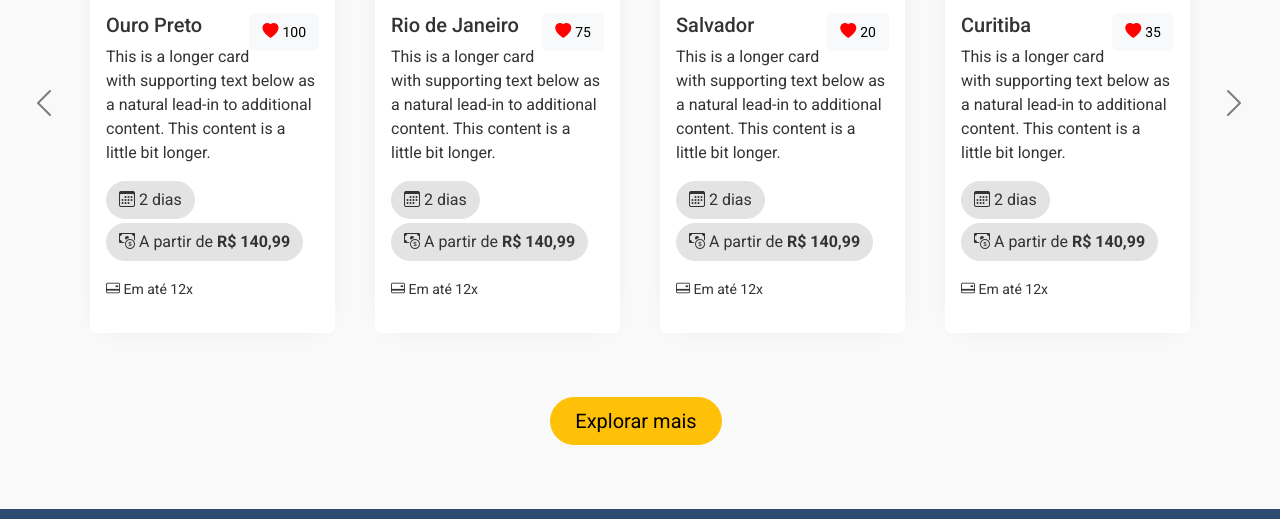
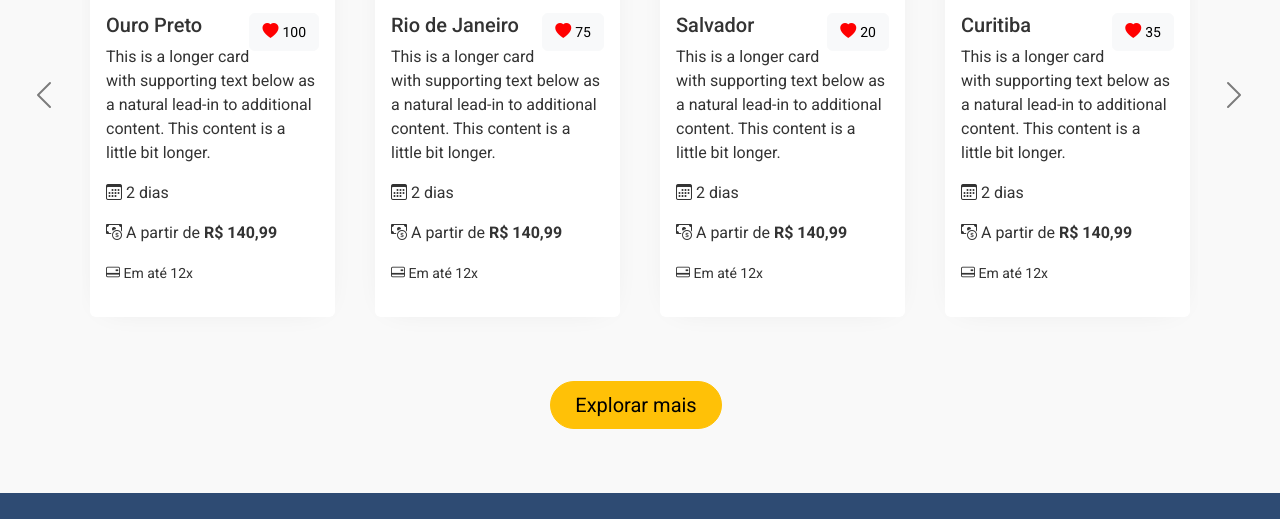
Before and after one commit to gilmar-santana/quatour, a plain HTML site: page index.html in a window 1280 px wide. Shown: the part 880-1399 px from the top of the page. Drawn offline with nearby package versions, Linux system fonts and the light colour scheme.

Commit message:
Alteração de botões.

```diff
--- a/index.html
+++ b/index.html
@@ -93,8 +93,8 @@
 											<div class="card-body">
 												<h5 class="card-title">Ouro Preto <button class="btn btn-light heart float-end"><i class="bi bi-heart-fill"></i> <span>100</span></button></h5>
 												<p class="card-text">This is a longer card with supporting text below as a natural lead-in to additional content. This content is a little bit longer.</p>
-												<p class="mb-1"><span class="btn btn-secondary rounded-5"><i class="bi bi-calendar3"></i> 2 dias</span></p>
-												<p><span class="btn btn-secondary rounded-5"><i class="bi bi-cash-coin"></i> A partir de <strong>R$ 140,99</strong></span></p>
+												<p><i class="bi bi-calendar3"></i> 2 dias</p>
+												<p><i class="bi bi-cash-coin"></i> A partir de <strong>R$ 140,99</strong></p>
 												<p><small><i class="bi bi-credit-card-2-back"></i> Em até 12x</small></p>
 											</div>
 										</div>
@@ -105,8 +105,8 @@
 											<div class="card-body">
 												<h5 class="card-title">Rio de Janeiro <button class="btn btn-light heart float-end"><i class="bi bi-heart-fill"></i> <span>75</span></button></h5>
 												<p class="card-text">This is a longer card with supporting text below as a natural lead-in to additional content. This content is a little bit longer.</p>
-												<p class="mb-1"><span class="btn btn-secondary rounded-5"><i class="bi bi-calendar3"></i> 2 dias</span></p>
-												<p><span class="btn btn-secondary rounded-5"><i class="bi bi-cash-coin"></i> A partir de <strong>R$ 140,99</strong></span></p>
+												<p><i class="bi bi-calendar3"></i> 2 dias</p>
+												<p><i class="bi bi-cash-coin"></i> A partir de <strong>R$ 140,99</strong></p>
 												<p><small><i class="bi bi-credit-card-2-back"></i> Em até 12x</small></p>
 											</div>
 										</div>
@@ -117,8 +117,8 @@
 											<div class="card-body">
 												<h5 class="card-title">Salvador <button class="btn btn-light heart float-end"><i class="bi bi-heart-fill"></i> <span>20</span></button></h5>
 												<p class="card-text">This is a longer card with supporting text below as a natural lead-in to additional content. This content is a little bit longer.</p>
-												<p class="mb-1"><span class="btn btn-secondary rounded-5"><i class="bi bi-calendar3"></i> 2 dias</span></p>
-												<p><span class="btn btn-secondary rounded-5"><i class="bi bi-cash-coin"></i> A partir de <strong>R$ 140,99</strong></span></p>
+												<p><i class="bi bi-calendar3"></i> 2 dias</p>
+												<p><i class="bi bi-cash-coin"></i> A partir de <strong>R$ 140,99</strong></p>
 												<p><small><i class="bi bi-credit-card-2-back"></i> Em até 12x</small></p>
 											</div>
 										</div>
@@ -129,8 +129,8 @@
 											<div class="card-body">
 												<h5 class="card-title">Curitiba <button class="btn btn-light heart float-end"><i class="bi bi-heart-fill"></i> <span>35</span></button></h5>
 												<p class="card-text">This is a longer card with supporting text below as a natural lead-in to additional content. This content is a little bit longer.</p>
-												<p class="mb-1"><span class="btn btn-secondary rounded-5"><i class="bi bi-calendar3"></i> 2 dias</span></p>
-												<p><span class="btn btn-secondary rounded-5"><i class="bi bi-cash-coin"></i> A partir de <strong>R$ 140,99</strong></span></p>
+												<p><i class="bi bi-calendar3"></i> 2 dias</p>
+												<p><i class="bi bi-cash-coin"></i> A partir de <strong>R$ 140,99</strong></p>
 												<p><small><i class="bi bi-credit-card-2-back"></i> Em até 12x</small></p>
 											</div>
 										</div>
@@ -145,8 +145,8 @@
 											<div class="card-body">
 												<h5 class="card-title">Ouro Preto <button class="btn btn-light heart float-end"><i class="bi bi-heart-fill"></i> <span>100</span></button></h5>
 												<p class="card-text">This is a longer card with supporting text below as a natural lead-in to additional content. This content is a little bit longer.</p>
-												<p class="mb-1"><span class="btn btn-secondary rounded-5"><i class="bi bi-calendar3"></i> 2 dias</span></p>
-												<p><span class="btn btn-secondary rounded-5"><i class="bi bi-cash-coin"></i> A partir de <strong>R$ 140,99</strong></span></p>
+												<p><i class="bi bi-calendar3"></i> 2 dias</p>
+												<p><i class="bi bi-cash-coin"></i> A partir de <strong>R$ 140,99</strong></p>
 												<p><small><i class="bi bi-credit-card-2-back"></i> Em até 12x</small></p>
 											</div>
 										</div>
@@ -157,8 +157,8 @@
 											<div class="card-body">
 												<h5 class="card-title">Rio de Janeiro <button class="btn btn-light heart float-end"><i class="bi bi-heart-fill"></i> <span>75</span></button></h5>
 												<p class="card-text">This is a longer card with supporting text below as a natural lead-in to additional content. This content is a little bit longer.</p>
-												<p class="mb-1"><span class="btn btn-secondary rounded-5"><i class="bi bi-calendar3"></i> 2 dias</span></p>
-												<p><span class="btn btn-secondary rounded-5"><i class="bi bi-cash-coin"></i> A partir de <strong>R$ 140,99</strong></span></p>
+												<p><i class="bi bi-calendar3"></i> 2 dias</p>
+												<p><i class="bi bi-cash-coin"></i> A partir de <strong>R$ 140,99</strong></p>
 												<p><small><i class="bi bi-credit-card-2-back"></i> Em até 12x</small></p>
 											</div>
 										</div>
@@ -169,8 +169,8 @@
 											<div class="card-body">
 												<h5 class="card-title">Salvador <button class="btn btn-light heart float-end"><i class="bi bi-heart-fill"></i> <span>20</span></button></h5>
 												<p class="card-text">This is a longer card with supporting text below as a natural lead-in to additional content. This content is a little bit longer.</p>
-												<p class="mb-1"><span class="btn btn-secondary rounded-5"><i class="bi bi-calendar3"></i> 2 dias</span></p>
-												<p><span class="btn btn-secondary rounded-5"><i class="bi bi-cash-coin"></i> A partir de <strong>R$ 140,99</strong></span></p>
+												<p><i class="bi bi-calendar3"></i> 2 dias</p>
+												<p><i class="bi bi-cash-coin"></i> A partir de <strong>R$ 140,99</strong></p>
 												<p><small><i class="bi bi-credit-card-2-back"></i> Em até 12x</small></p>
 											</div>
 										</div>
@@ -181,8 +181,8 @@
 											<div class="card-body">
 												<h5 class="card-title">Curitiba <button class="btn btn-light heart float-end"><i class="bi bi-heart-fill"></i> <span>35</span></button></h5>
 												<p class="card-text">This is a longer card with supporting text below as a natural lead-in to additional content. This content is a little bit longer.</p>
-												<p class="mb-1"><span class="btn btn-secondary rounded-5"><i class="bi bi-calendar3"></i> 2 dias</span></p>
-												<p><span class="btn btn-secondary rounded-5"><i class="bi bi-cash-coin"></i> A partir de <strong>R$ 140,99</strong></span></p>
+												<p><i class="bi bi-calendar3"></i> 2 dias</p>
+												<p><i class="bi bi-cash-coin"></i> A partir de <strong>R$ 140,99</strong></p>
 												<p><small><i class="bi bi-credit-card-2-back"></i> Em até 12x</small></p>
 											</div>
 										</div>
@@ -197,8 +197,8 @@
 											<div class="card-body">
 												<h5 class="card-title">Ouro Preto <button class="btn btn-light heart float-end"><i class="bi bi-heart-fill"></i> <span>100</span></button></h5>
 												<p class="card-text">This is a longer card with supporting text below as a natural lead-in to additional content. This content is a little bit longer.</p>
-												<p class="mb-1"><span class="btn btn-secondary rounded-5"><i class="bi bi-calendar3"></i> 2 dias</span></p>
-												<p><span class="btn btn-secondary rounded-5"><i class="bi bi-cash-coin"></i> A partir de <strong>R$ 140,99</strong></span></p>
+												<p><i class="bi bi-calendar3"></i> 2 dias</p>
+												<p><i class="bi bi-cash-coin"></i> A partir de <strong>R$ 140,99</strong></p>
 												<p><small><i class="bi bi-credit-card-2-back"></i> Em até 12x</small></p>
 											</div>
 										</div>
@@ -209,8 +209,8 @@
 											<div class="card-body">
 												<h5 class="card-title">Rio de Janeiro <button class="btn btn-light heart float-end"><i class="bi bi-heart-fill"></i> <span>75</span></button></h5>
 												<p class="card-text">This is a longer card with supporting text below as a natural lead-in to additional content. This content is a little bit longer.</p>
-												<p class="mb-1"><span class="btn btn-secondary rounded-5"><i class="bi bi-calendar3"></i> 2 dias</span></p>
-												<p><span class="btn btn-secondary rounded-5"><i class="bi bi-cash-coin"></i> A partir de <strong>R$ 140,99</strong></span></p>
+												<p><i class="bi bi-calendar3"></i> 2 dias</p>
+												<p><i class="bi bi-cash-coin"></i> A partir de <strong>R$ 140,99</strong></p>
 												<p><small><i class="bi bi-credit-card-2-back"></i> Em até 12x</small></p>
 											</div>
 										</div>
@@ -221,8 +221,8 @@
 											<div class="card-body">
 												<h5 class="card-title">Salvador <button class="btn btn-light heart float-end"><i class="bi bi-heart-fill"></i> <span>20</span></button></h5>
 												<p class="card-text">This is a longer card with supporting text below as a natural lead-in to additional content. This content is a little bit longer.</p>
-												<p class="mb-1"><span class="btn btn-secondary rounded-5"><i class="bi bi-calendar3"></i> 2 dias</span></p>
-												<p><span class="btn btn-secondary rounded-5"><i class="bi bi-cash-coin"></i> A partir de <strong>R$ 140,99</strong></span></p>
+												<p><i class="bi bi-calendar3"></i> 2 dias</p>
+												<p><i class="bi bi-cash-coin"></i> A partir de <strong>R$ 140,99</strong></p>
 												<p><small><i class="bi bi-credit-card-2-back"></i> Em até 12x</small></p>
 											</div>
 										</div>
@@ -233,8 +233,8 @@
 											<div class="card-body">
 												<h5 class="card-title">Curitiba <button class="btn btn-light heart float-end"><i class="bi bi-heart-fill"></i> <span>35</span></button></h5>
 												<p class="card-text">This is a longer card with supporting text below as a natural lead-in to additional content. This content is a little bit longer.</p>
-												<p class="mb-1"><span class="btn btn-secondary rounded-5"><i class="bi bi-calendar3"></i> 2 dias</span></p>
-												<p><span class="btn btn-secondary rounded-5"><i class="bi bi-cash-coin"></i> A partir de <strong>R$ 140,99</strong></span></p>
+												<p><i class="bi bi-calendar3"></i> 2 dias</p>
+												<p><i class="bi bi-cash-coin"></i> A partir de <strong>R$ 140,99</strong></p>
 												<p><small><i class="bi bi-credit-card-2-back"></i> Em até 12x</small></p>
 											</div>
 										</div>
```
